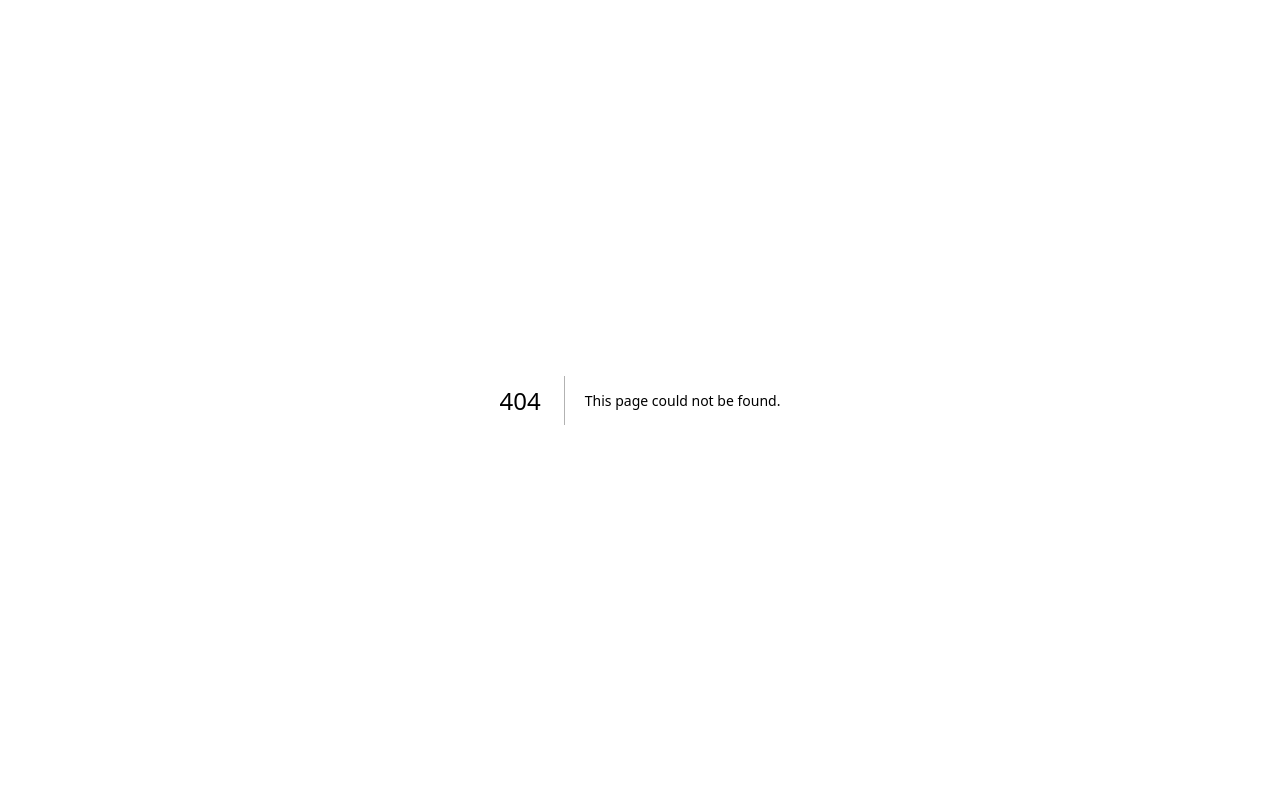
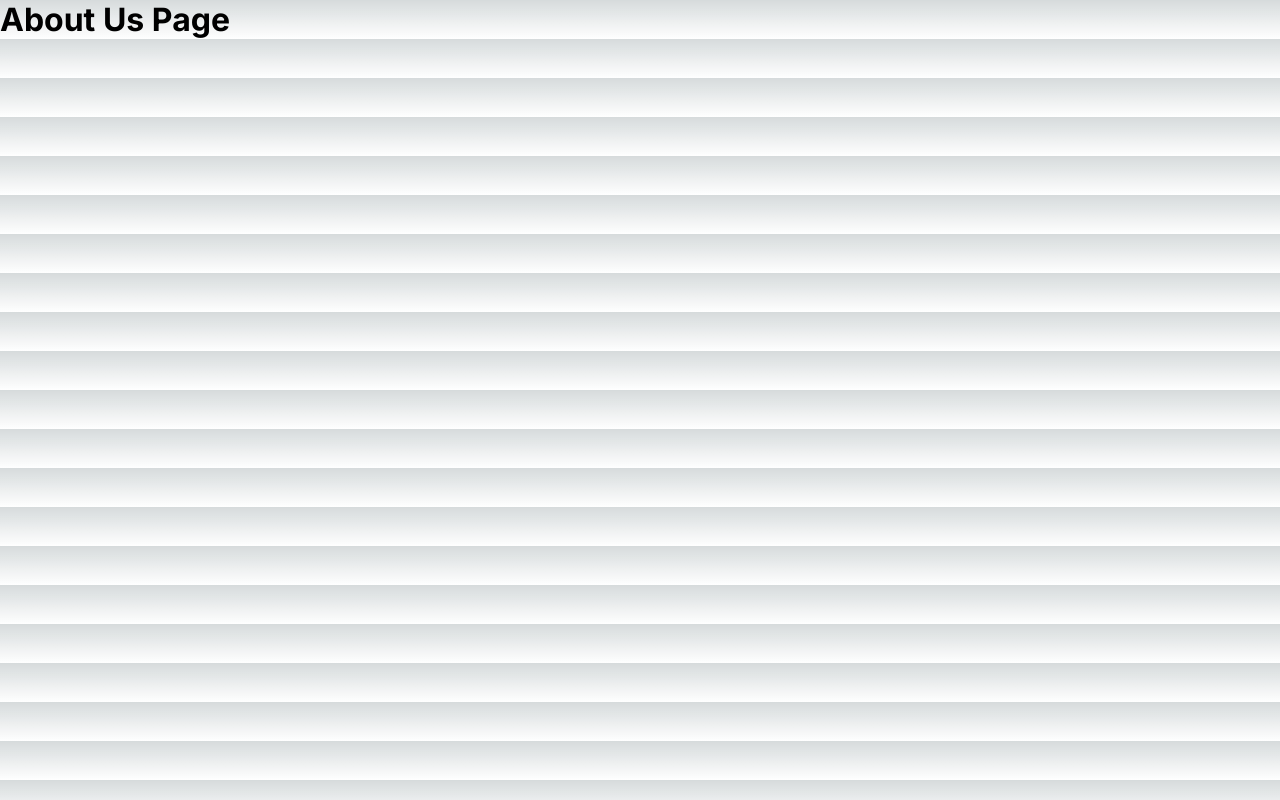
Before and after one commit to shailus1029/nextjs-learning, a Next.js app: page /about in a window 1280 px wide. Before the commit this address had no page. Built offline with nearby package versions, Linux system fonts and the light colour scheme.

Commit message:
Adding about route

```diff
--- /dev/null
+++ b/app/about/page.tsx
@@ -0,0 +1,9 @@
+const About = () => {
+  return (
+    <main>
+      <h1>About Us Page</h1>
+    </main>
+  );
+};
+
+export default About;
--- a/app/page.tsx
+++ b/app/page.tsx
@@ -2,6 +2,7 @@ import Image from "next/image";
 import styles from "./page.module.css";
 
 export default function Home() {
+  console.log("--- Executing -------");
   return (
     <main className={styles.main}>
       <div className={styles.description}>
```
Also changed, not shown: 1 other file (tests, documents, lock files or other folders).
